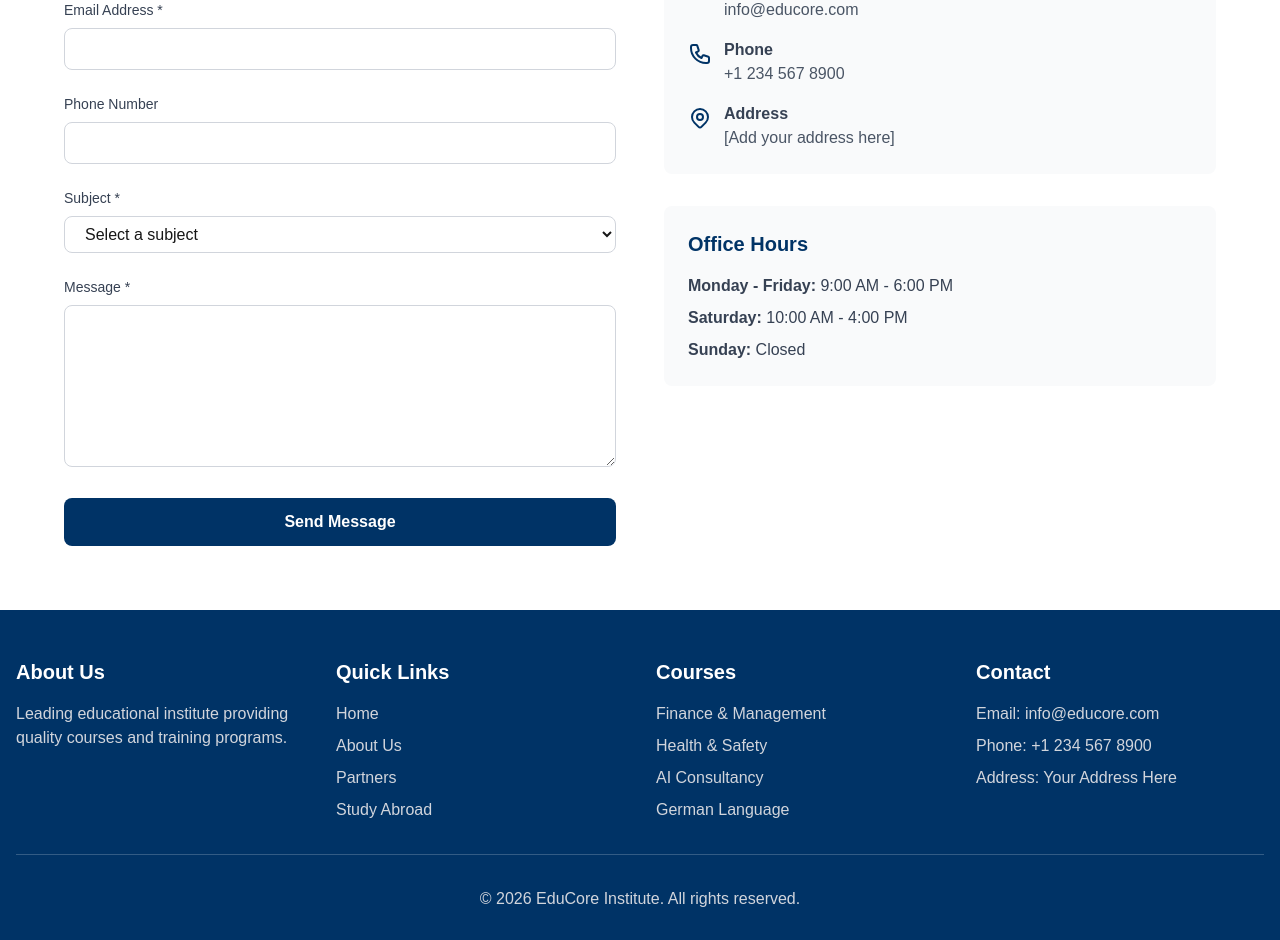
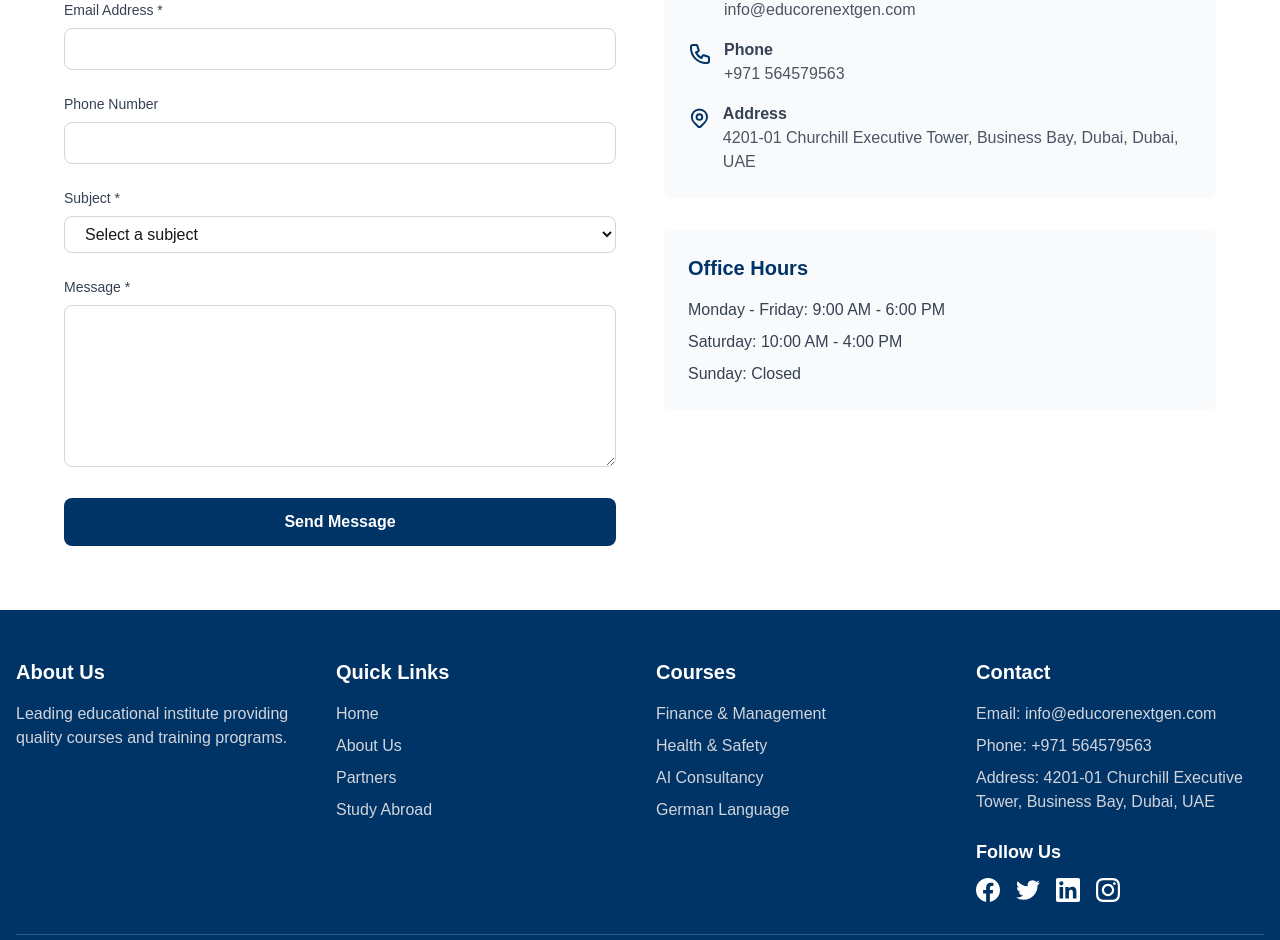
Before and after one commit to skyfobs/edocore-nextgen-site, a Next.js app: page /contact in a window 1280 px wide. Shown: the part 472-1412 px from the top of the page. Built offline with nearby package versions, Linux system fonts and the light colour scheme.

Commit message:
update contact details

```diff
--- a/app/contact/page.tsx
+++ b/app/contact/page.tsx
@@ -2,6 +2,7 @@
 
 import type { Metadata } from 'next';
 import { useState } from 'react';
+import { contactInfo, businessHours } from '@/config/contact';
 
 export default function ContactPage() {
   const [formData, setFormData] = useState({
@@ -138,7 +139,9 @@
                   </svg>
                   <div>
                     <p className="font-semibold text-gray-700">Email</p>
-                    <p className="text-gray-600">info@educore.com</p>
+                    <a href={contactInfo.email.link} className="text-gray-600 hover:text-[#003366] transition-colors">
+                      {contactInfo.email.display}
+                    </a>
                   </div>
                 </div>
 
@@ -148,7 +151,9 @@
                   </svg>
                   <div>
                     <p className="font-semibold text-gray-700">Phone</p>
-                    <p className="text-gray-600">+1 234 567 8900</p>
+                    <a href={contactInfo.phone.link} className="text-gray-600 hover:text-[#003366] transition-colors">
+                      {contactInfo.phone.display}
+                    </a>
                   </div>
                 </div>
 
@@ -159,7 +164,9 @@
                   </svg>
                   <div>
                     <p className="font-semibold text-gray-700">Address</p>
-                    <p className="text-gray-600">[Add your address here]</p>
+                    <p className="text-gray-600">
+                      {contactInfo.address.street}, {contactInfo.address.city}, {contactInfo.address.state}, {contactInfo.address.country}
+                    </p>
                   </div>
                 </div>
               </div>
@@ -168,9 +175,9 @@
             <div className="bg-gray-50 p-6 rounded-lg">
               <h3 className="text-xl font-bold mb-4 text-[#003366]">Office Hours</h3>
               <div className="space-y-2 text-gray-700">
-                <p><span className="font-semibold">Monday - Friday:</span> 9:00 AM - 6:00 PM</p>
-                <p><span className="font-semibold">Saturday:</span> 10:00 AM - 4:00 PM</p>
-                <p><span className="font-semibold">Sunday:</span> Closed</p>
+                <p>{businessHours.weekdays}</p>
+                <p>{businessHours.saturday}</p>
+                <p>{businessHours.sunday}</p>
               </div>
             </div>
           </div>
--- a/components/Footer.tsx
+++ b/components/Footer.tsx
@@ -1,4 +1,5 @@
 import Link from 'next/link';
+import { contactInfo, socialMedia } from '@/config/contact';
 
 export default function Footer() {
   return (
@@ -35,10 +36,44 @@
           <div>
             <h3 className="text-xl font-bold mb-4">Contact</h3>
             <ul className="space-y-2 text-gray-300">
-              <li>Email: info@educore.com</li>
-              <li>Phone: +1 234 567 8900</li>
-              <li>Address: Your Address Here</li>
+              <li>
+                <a href={contactInfo.email.link} className="hover:text-white transition-colors">
+                  Email: {contactInfo.email.display}
+                </a>
+              </li>
+              <li>
+                <a href={contactInfo.phone.link} className="hover:text-white transition-colors">
+                  Phone: {contactInfo.phone.display}
+                </a>
+              </li>
+              <li>Address: {contactInfo.address.street}, {contactInfo.address.city}, {contactInfo.address.country}</li>
             </ul>
+
+            <div className="mt-6">
+              <h4 className="text-lg font-semibold mb-3">Follow Us</h4>
+              <div className="flex space-x-4">
+                <a href={socialMedia.facebook} target="_blank" rel="noopener noreferrer" className="hover:opacity-80 transition-opacity">
+                  <svg className="w-6 h-6" fill="currentColor" viewBox="0 0 24 24">
+                    <path d="M24 12.073c0-6.627-5.373-12-12-12s-12 5.373-12 12c0 5.99 4.388 10.954 10.125 11.854v-8.385H7.078v-3.47h3.047V9.43c0-3.007 1.792-4.669 4.533-4.669 1.312 0 2.686.235 2.686.235v2.953H15.83c-1.491 0-1.956.925-1.956 1.874v2.25h3.328l-.532 3.47h-2.796v8.385C19.612 23.027 24 18.062 24 12.073z"/>
+                  </svg>
+                </a>
+                <a href={socialMedia.twitter} target="_blank" rel="noopener noreferrer" className="hover:opacity-80 transition-opacity">
+                  <svg className="w-6 h-6" fill="currentColor" viewBox="0 0 24 24">
+                    <path d="M23.953 4.57a10 10 0 01-2.825.775 4.958 4.958 0 002.163-2.723c-.951.555-2.005.959-3.127 1.184a4.92 4.92 0 00-8.384 4.482C7.69 8.095 4.067 6.13 1.64 3.162a4.822 4.822 0 00-.666 2.475c0 1.71.87 3.213 2.188 4.096a4.904 4.904 0 01-2.228-.616v.06a4.923 4.923 0 003.946 4.827 4.996 4.996 0 01-2.212.085 4.936 4.936 0 004.604 3.417 9.867 9.867 0 01-6.102 2.105c-.39 0-.779-.023-1.17-.067a13.995 13.995 0 007.557 2.209c9.053 0 13.998-7.496 13.998-13.985 0-.21 0-.42-.015-.63A9.935 9.935 0 0024 4.59z"/>
+                  </svg>
+                </a>
+                <a href={socialMedia.linkedin} target="_blank" rel="noopener noreferrer" className="hover:opacity-80 transition-opacity">
+                  <svg className="w-6 h-6" fill="currentColor" viewBox="0 0 24 24">
+                    <path d="M20.447 20.452h-3.554v-5.569c0-1.328-.027-3.037-1.852-3.037-1.853 0-2.136 1.445-2.136 2.939v5.667H9.351V9h3.414v1.561h.046c.477-.9 1.637-1.85 3.37-1.85 3.601 0 4.267 2.37 4.267 5.455v6.286zM5.337 7.433c-1.144 0-2.063-.926-2.063-2.065 0-1.138.92-2.063 2.063-2.063 1.14 0 2.064.925 2.064 2.063 0 1.139-.925 2.065-2.064 2.065zm1.782 13.019H3.555V9h3.564v11.452zM22.225 0H1.771C.792 0 0 .774 0 1.729v20.542C0 23.227.792 24 1.771 24h20.451C23.2 24 24 23.227 24 22.271V1.729C24 .774 23.2 0 22.222 0h.003z"/>
+                  </svg>
+                </a>
+                <a href={socialMedia.instagram} target="_blank" rel="noopener noreferrer" className="hover:opacity-80 transition-opacity">
+                  <svg className="w-6 h-6" fill="currentColor" viewBox="0 0 24 24">
+                    <path d="M12 2.163c3.204 0 3.584.012 4.85.07 3.252.148 4.771 1.691 4.919 4.919.058 1.265.069 1.645.069 4.849 0 3.205-.012 3.584-.069 4.849-.149 3.225-1.664 4.771-4.919 4.919-1.266.058-1.644.07-4.85.07-3.204 0-3.584-.012-4.849-.07-3.26-.149-4.771-1.699-4.919-4.92-.058-1.265-.07-1.644-.07-4.849 0-3.204.013-3.583.07-4.849.149-3.227 1.664-4.771 4.919-4.919 1.266-.057 1.645-.069 4.849-.069zm0-2.163c-3.259 0-3.667.014-4.947.072-4.358.2-6.78 2.618-6.98 6.98-.059 1.281-.073 1.689-.073 4.948 0 3.259.014 3.668.072 4.948.2 4.358 2.618 6.78 6.98 6.98 1.281.058 1.689.072 4.948.072 3.259 0 3.668-.014 4.948-.072 4.354-.2 6.782-2.618 6.979-6.98.059-1.28.073-1.689.073-4.948 0-3.259-.014-3.667-.072-4.947-.196-4.354-2.617-6.78-6.979-6.98-1.281-.059-1.69-.073-4.949-.073zm0 5.838c-3.403 0-6.162 2.759-6.162 6.162s2.759 6.163 6.162 6.163 6.162-2.759 6.162-6.163c0-3.403-2.759-6.162-6.162-6.162zm0 10.162c-2.209 0-4-1.79-4-4 0-2.209 1.791-4 4-4s4 1.791 4 4c0 2.21-1.791 4-4 4zm6.406-11.845c-.796 0-1.441.645-1.441 1.44s.645 1.44 1.441 1.44c.795 0 1.439-.645 1.439-1.44s-.644-1.44-1.439-1.44z"/>
+                  </svg>
+                </a>
+              </div>
+            </div>
           </div>
         </div>
 
--- /dev/null
+++ b/config/contact.ts
@@ -0,0 +1,30 @@
+export const contactInfo = {
+  phone: {
+    display: '+971 564579563',
+    link: 'tel:+971564579563'
+  },
+  email: {
+    display: 'info@educorenextgen.com',
+    link: 'mailto:info@educorenextgen.com'
+  },
+  address: {
+    street: '4201-01 Churchill Executive Tower, Business Bay',
+    city: 'Dubai',
+    state: 'Dubai',
+    country: 'UAE'
+  }
+};
+
+export const socialMedia = {
+  facebook: 'https://facebook.com/educore',
+  twitter: 'https://twitter.com/educore',
+  linkedin: 'https://linkedin.com/company/educore',
+  instagram: 'https://instagram.com/educore',
+  youtube: 'https://youtube.com/@educore'
+};
+
+export const businessHours = {
+  weekdays: 'Monday - Friday: 9:00 AM - 6:00 PM',
+  saturday: 'Saturday: 10:00 AM - 4:00 PM',
+  sunday: 'Sunday: Closed'
+};
```
Also changed, not shown: components/Header.tsx (+9 -8 lines).
